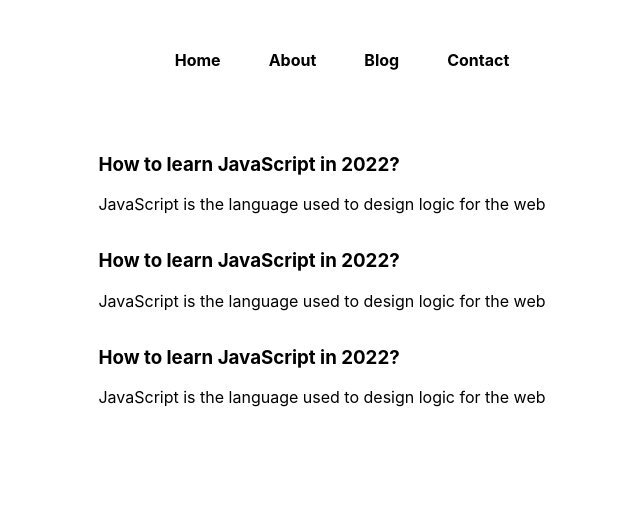
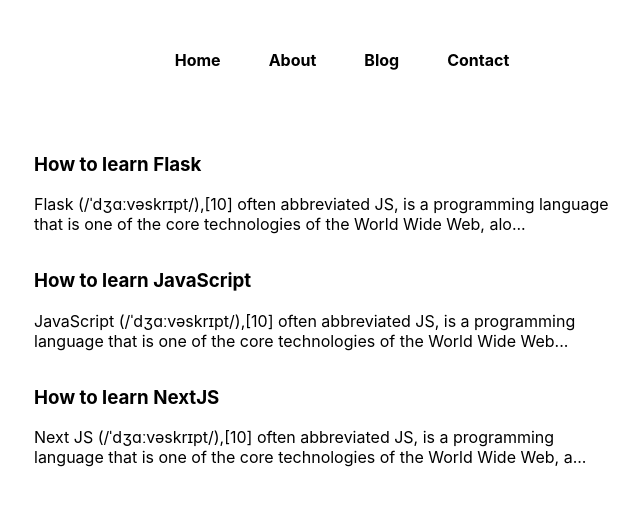
Before and after one commit to sayedsaddam/next-blog, a Next.js app: page /blog in a window 1280 px wide. Shown: the top 506 px of the page, without its empty margins (318-958 px from the left). Built offline with nearby package versions, Linux system fonts and the light colour scheme.

Commit message:
updated 6 files including api, blog pages, created directories for blogs, json files to read using the filesystem.

```diff
--- /dev/null
+++ b/pages/api/blogs.js
@@ -0,0 +1,14 @@
+// Next.js API route support: https://nextjs.org/docs/api-routes/introduction
+import * as fs from 'fs'
+export default async function handler(req, res) {
+  let data = await fs.promises.readdir('blogdata')
+  let myfile
+  let allBlogs = []
+  for(let index = 0; index < data.length; index++){
+    const item = data[index]
+    console.log(item)
+    myfile = await fs.promises.readFile(('blogdata/' + item), 'utf-8')
+    allBlogs.push(JSON.parse(myfile))
+  }
+  res.status(200).json(allBlogs)
+}
--- /dev/null
+++ b/pages/api/getblog.js
@@ -0,0 +1,12 @@
+import * as fs from 'fs'
+
+export default function handler(req, res){
+   fs.readFile(`blogdata/${req.query.slug}.json`, 'utf-8', (err, data) => {
+      if(err){
+         res.status(500).json({error: 'The blog you are looking for was not found.'})
+      }else{
+         // console.log(req.qeury.slug)
+         res.status(200).json(JSON.parse(data));
+      }
+   })
+}
--- a/pages/api/hello.js
+++ /dev/null
@@ -1,5 +0,0 @@
-// Next.js API route support: https://nextjs.org/docs/api-routes/introduction
-
-export default function handler(req, res) {
-  res.status(200).json({ name: 'John Doe' })
-}
--- /dev/null
+++ b/pages/api/index.js
@@ -0,0 +1,3 @@
+export default function handler(req, res){
+   res.status(200).json({name: 'This is index file of the api...'})
+}
--- a/pages/blog.js
+++ b/pages/blog.js
@@ -1,25 +1,35 @@
-import React from 'react'
+import React, { useEffect, useState } from 'react'
 import styles from '../styles/Blog.module.css'
 import Link from 'next/link'
 
+// Step 1: Collect all the files from the blogdata directory
+// Step 2: Iterate through them and Display them
+
 const Blog = () => {
+  const [blogs, setBlogs] = useState([])
+  useEffect(() => {
+    // console.log('useEffect is running...')
+    fetch('http://localhost:3000/api/blogs').then((a) => {
+      return a.json()
+    })
+    .then((parsed) => {
+      // console.log(parsed)
+      setBlogs(parsed)
+    })
+  }, [])
   return (
-    <div>
+    <div className={styles.container}>
       <main className={styles.main}>
-        <div className="blogItem">
-          <Link href={'/posts/learn-javascript'}>
-            <h3 className={styles.blogItemh3}>How to learn JavaScript in 2022?</h3>
-          </Link>
-          <p>JavaScript is the language used to design logic for the web</p>
-        </div>
-        <div className="blogItem">
-          <h3>How to learn JavaScript in 2022?</h3>
-          <p>JavaScript is the language used to design logic for the web</p>
-        </div>
-        <div className="blogItem">
-          <h3>How to learn JavaScript in 2022?</h3>
-          <p>JavaScript is the language used to design logic for the web</p>
-        </div>
+        {blogs.map((blogitem) => {
+          return (
+            <div key={blogitem.slug}>
+              <Link href={`/posts/${blogitem.slug}`}>
+                <h3 className={styles.blogItemh3}>{blogitem.title}</h3>
+              </Link>
+              <p className={styles.blogItemp}>{blogitem.content.substr(0, 140)}...</p>
+            </div>
+          )
+        })}
       </main>
     </div>
   )
--- a/styles/Blog.module.css
+++ b/styles/Blog.module.css
@@ -12,3 +12,7 @@
 .blogItemh3{
    cursor: pointer;
 }
+
+.blogItemp{
+   max-width: 45vw;
+}
```
